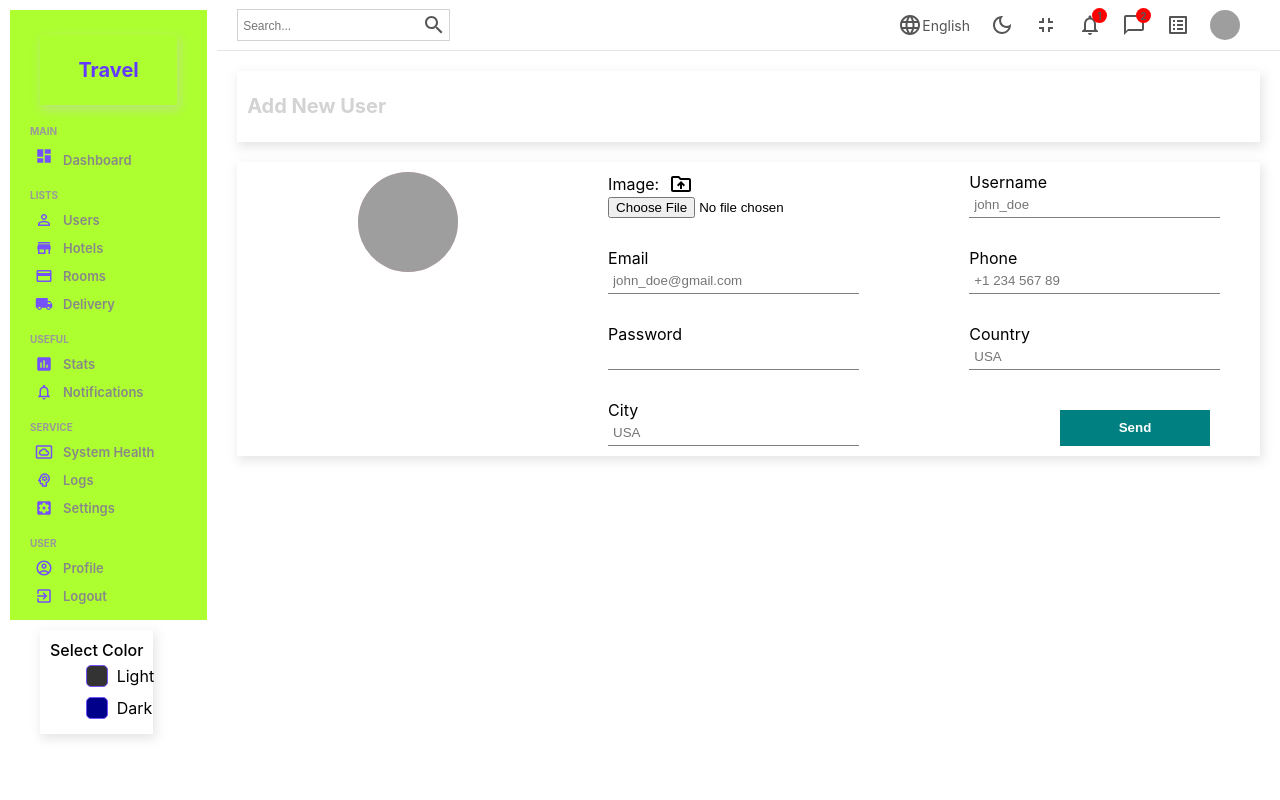
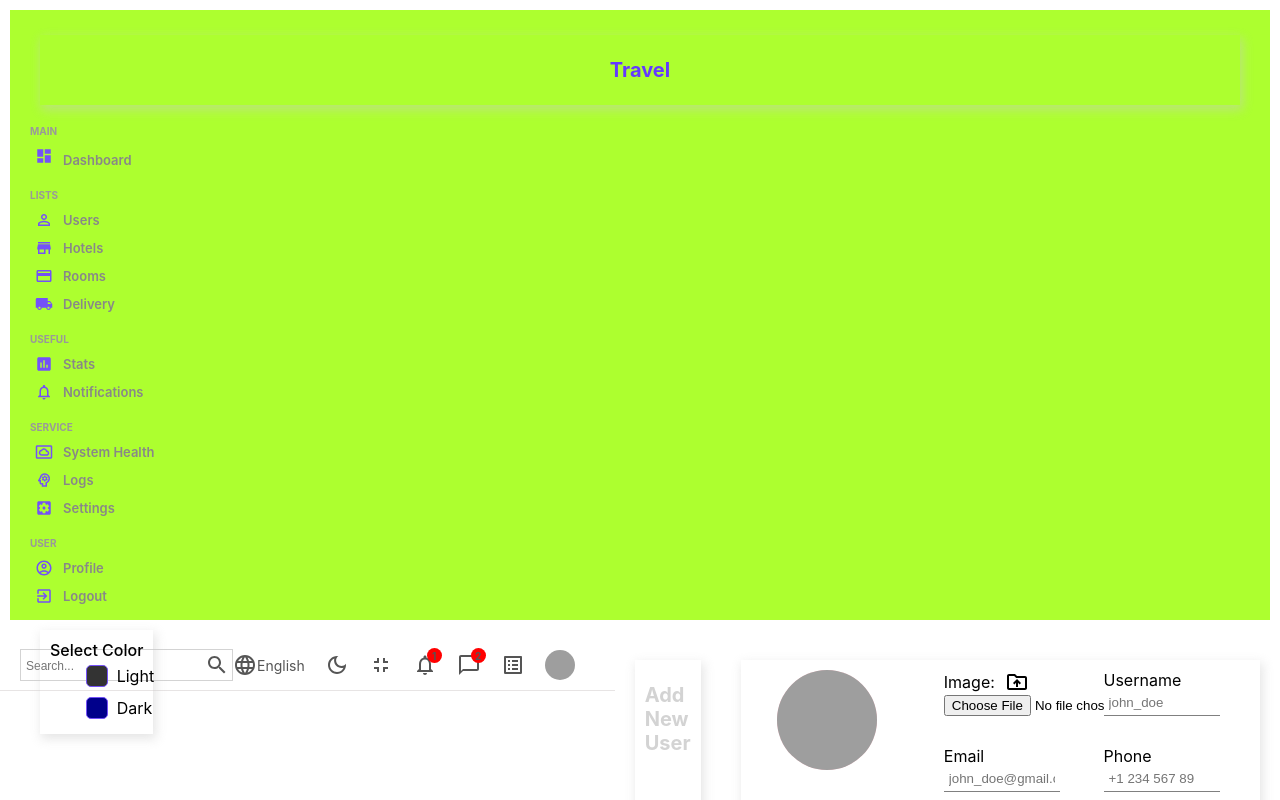
Before and after one commit to narendravs/ticketbooking, a React (Create React App) app in the folder admin/: page /users/new in a window 1280 px wide. Shown: the top 800 px of the page. Built offline with nearby package versions, Linux system fonts and the light colour scheme; sample sign-in values are in the browser's storage; grey boxes are pictures that could not be loaded.

Commit message:
change css code

```diff
--- a/admin/src/pages/new/new.css
+++ b/admin/src/pages/new/new.css
@@ -1,7 +1,12 @@
 .new {
   width: 100%;
   display: flex;
+  flex-direction: column;
+  .conatainer {
+  }
   .newContainer {
+    display: flex;
+    flex-direction: row;
     flex: 6;
   }
   .top,
```
